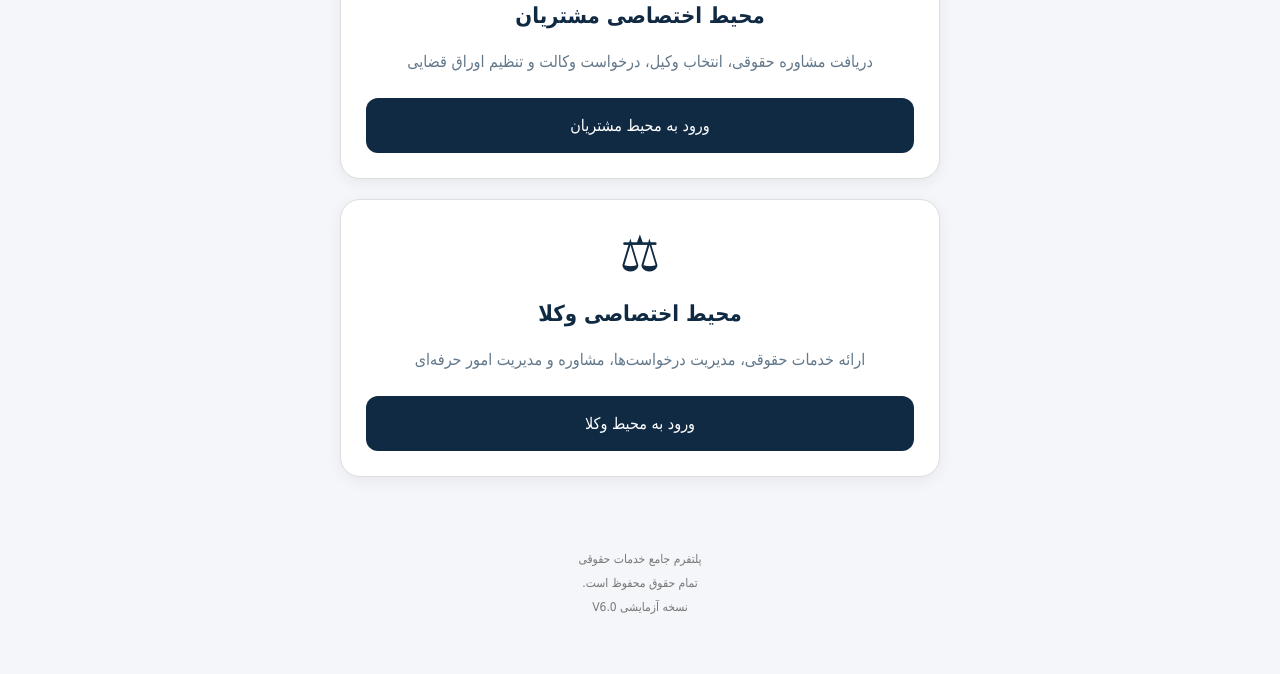
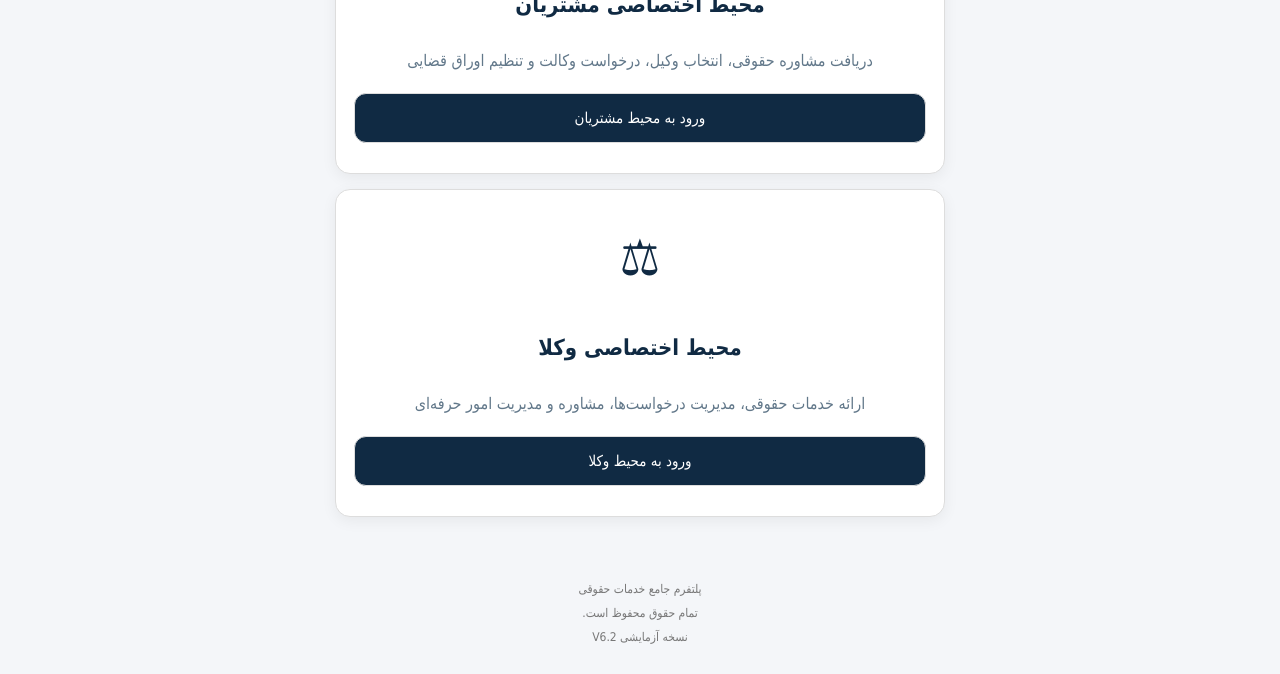
Before and after one commit to youngjudg/legal-platform, a plain HTML site: page index.html in a window 1280 px wide. Shown: the part 519-1193 px from the top of the page. Before the commit the page ends 1163 px from the top, so only its background shows below. Drawn offline with Linux system fonts and the light colour scheme.

Commit message:
Update index.html

```diff
--- a/index.html
+++ b/index.html
@@ -1,88 +1,17 @@
 <!DOCTYPE html>
 <html lang="fa" dir="rtl">
+
 <head>
+
 <meta charset="UTF-8">
-<meta name="viewport" content="width=device-width, initial-scale=1">
+
+<meta name="viewport"
+content="width=device-width, initial-scale=1">
+
 <title>پلتفرم خدمات حقوقی</title>
 
-<style>
-*{box-sizing:border-box}
+<link rel="stylesheet" href="css/style.css?v=6.2">
 
-body{
-margin:0;
-font-family:Tahoma,sans-serif;
-background:#f4f6f9;
-color:#102a43;
-}
-
-header{
-background:#102a43;
-color:white;
-padding:45px 20px;
-text-align:center;
-}
-
-.logo{
-font-size:65px;
-}
-
-main{
-max-width:650px;
-margin:auto;
-padding:25px;
-}
-
-h2{
-text-align:center;
-font-size:22px;
-}
-
-.description{
-text-align:center;
-color:#62788a;
-line-height:2;
-}
-
-.card{
-background:white;
-border:1px solid #ddd;
-border-radius:20px;
-padding:25px;
-margin:20px 0;
-text-align:center;
-box-shadow:0 4px 15px rgba(0,0,0,.06);
-}
-
-.icon{
-font-size:50px;
-}
-
-button{
-display:block;
-width:100%;
-padding:18px;
-margin-top:20px;
-background:#102a43;
-color:white;
-border:0;
-border-radius:12px;
-font-family:inherit;
-font-size:16px;
-cursor:pointer;
-}
-
-button:hover{
-background:#245477;
-}
-
-footer{
-text-align:center;
-padding:25px;
-color:#777;
-font-size:12px;
-line-height:2;
-}
-</style>
 </head>
 
 <body>
@@ -105,7 +34,7 @@ line-height:2;
 لطفاً محیط کاربری خود را انتخاب کنید.
 </p>
 
-<div class="card">
+<div class="card center shadow">
 
 <div class="icon">👤</div>
 
@@ -116,13 +45,16 @@ line-height:2;
 درخواست وکالت و تنظیم اوراق قضایی
 </p>
 
-<button onclick="window.location.href='customer.html'">
+<button class="primary"
+onclick="window.location.href='customer.html?v=6.2'">
+
 ورود به محیط مشتریان
+
 </button>
 
 </div>
 
-<div class="card">
+<div class="card center shadow">
 
 <div class="icon">⚖</div>
 
@@ -133,8 +65,11 @@ line-height:2;
 مشاوره و مدیریت امور حرفه‌ای
 </p>
 
-<button onclick="window.location.href='lawyer.html'">
+<button class="primary"
+onclick="window.location.href='lawyer.html?v=6.2'">
+
 ورود به محیط وکلا
+
 </button>
 
 </div>
@@ -151,9 +86,10 @@ line-height:2;
 
 <br>
 
-نسخه آزمایشی V6.0
+نسخه آزمایشی V6.2
 
 </footer>
 
 </body>
+
 </html>
```
